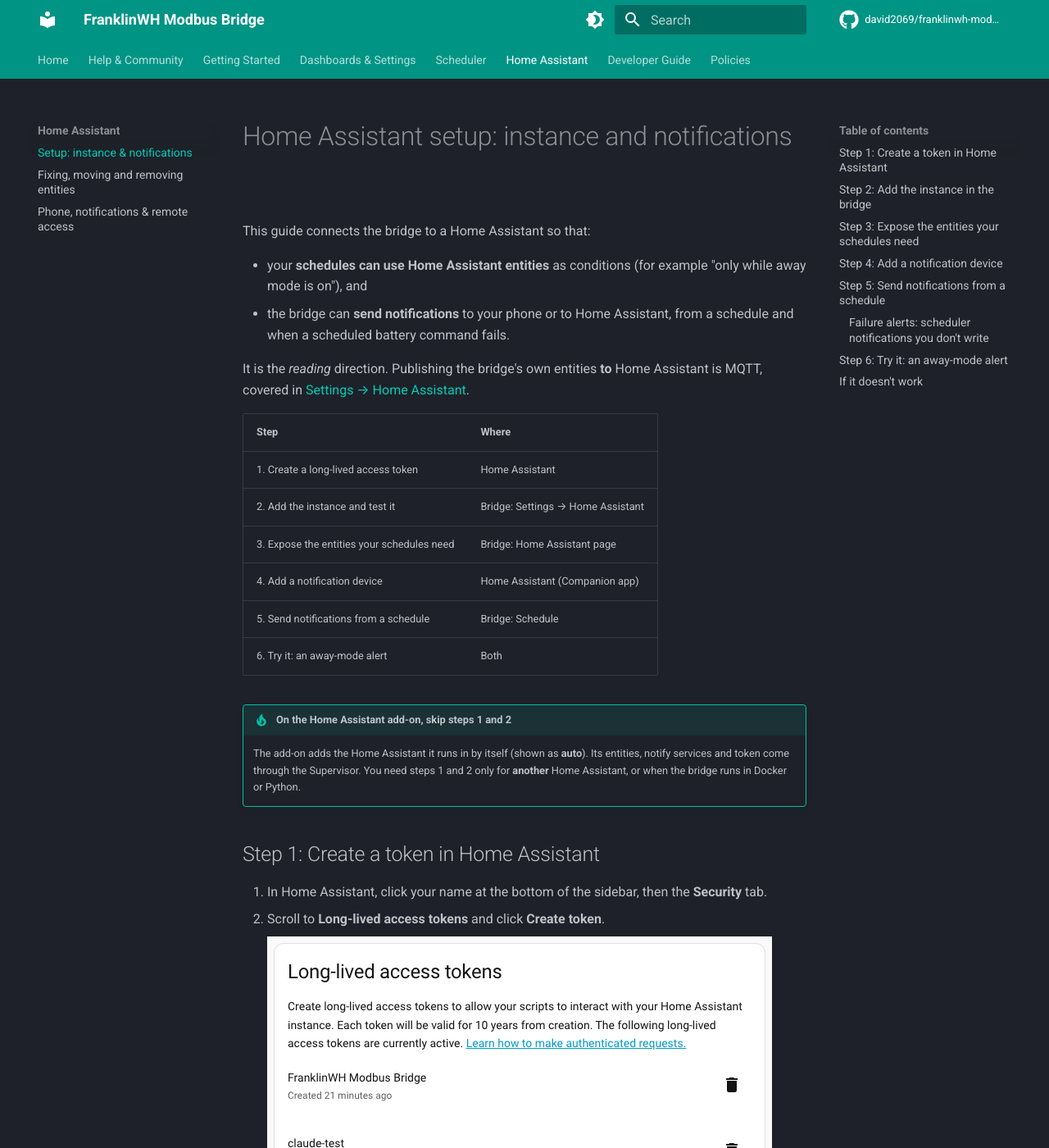
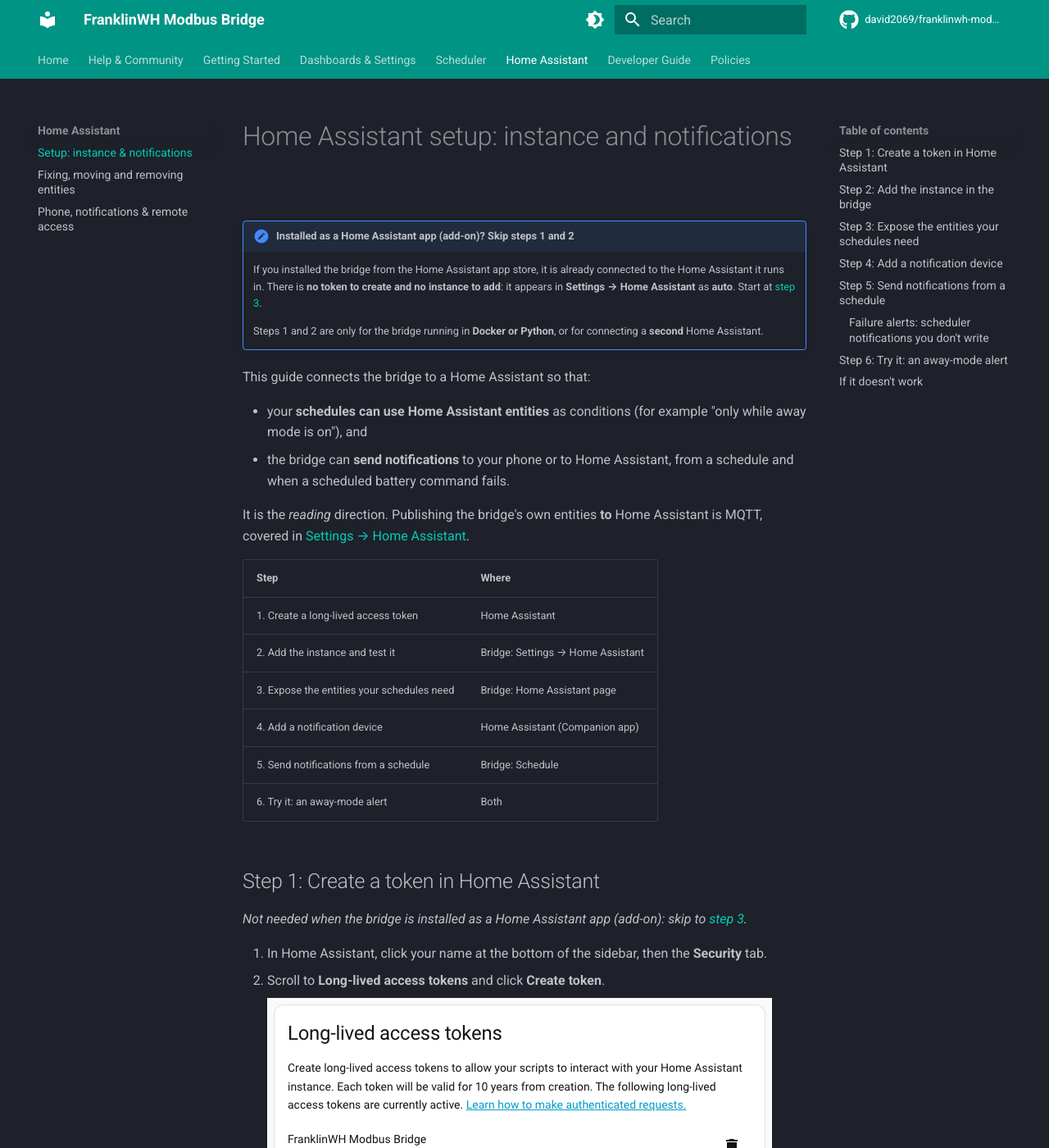
Before and after one commit to david2069/franklinwh-modbus-bridge, an MkDocs documentation site: the page built from docs/user/ha-setup.md, in a window 1280 px wide and 1400 px high. Shown: the whole window at 82% size. Built offline with MkDocs 1.6.1 and Material for MkDocs 9.7.7, drawn with Linux system fonts in a browser that asks for light colours; comment, search, counter and statistics services are not loaded; some of the changed text lies outside the part shown.

Commit message:
docs(ha-setup): say up front that steps 1-2 don't apply to the HA app install (#338)
Claude-Session: https://claude.ai/code/session_01Y16KzdPEVsgLsqKASFjb7K

Co-authored-by: david2069 <david2069@users.noreply.github.com>
Co-authored-by: Claude Opus 5.5 <noreply@anthropic.com>

```diff
--- a/docs/user/ha-setup.md
+++ b/docs/user/ha-setup.md
@@ -1,4 +1,13 @@
 # Home Assistant setup: instance and notifications
+
+!!! note "Installed as a Home Assistant app (add-on)? Skip steps 1 and 2"
+    If you installed the bridge from the Home Assistant app store, it is already
+    connected to the Home Assistant it runs in. There is **no token to create and no
+    instance to add**: it appears in **Settings → Home Assistant** as **auto**. Start at
+    [step 3](#step-3-expose-the-entities-your-schedules-need).
+
+    Steps 1 and 2 are only for the bridge running in **Docker or Python**, or for
+    connecting a **second** Home Assistant.
 
 This guide connects the bridge to a Home Assistant so that:
 
@@ -19,12 +28,10 @@ is MQTT, covered in [Settings → Home Assistant](ui/settings-home-assistant.md)
 | 5. Send notifications from a schedule | Bridge: Schedule |
 | 6. Try it: an away-mode alert | Both |
 
-!!! tip "On the Home Assistant add-on, skip steps 1 and 2"
-    The add-on adds the Home Assistant it runs in by itself (shown as **auto**). Its
-    entities, notify services and token come through the Supervisor. You need steps 1 and
-    2 only for **another** Home Assistant, or when the bridge runs in Docker or Python.
+## Step 1: Create a token in Home Assistant
 
-## Step 1: Create a token in Home Assistant
+*Not needed when the bridge is installed as a Home Assistant app (add-on): skip to
+[step 3](#step-3-expose-the-entities-your-schedules-need).*
 
 1. In Home Assistant, click your name at the bottom of the sidebar, then the **Security**
    tab.
@@ -45,6 +52,9 @@ The token acts as you. To limit what the bridge can do, create a separate, non-a
 Assistant user for it and create the token while signed in as that user.
 
 ## Step 2: Add the instance in the bridge
+
+*Not needed when the bridge is installed as a Home Assistant app (add-on): skip to
+[step 3](#step-3-expose-the-entities-your-schedules-need).*
 
 Open **Settings → Home Assistant** (`?tab=settings&section=home-assistant`), find the
 **Home Assistant** card (*entity access*) and click **+ Add Home Assistant**.
```
